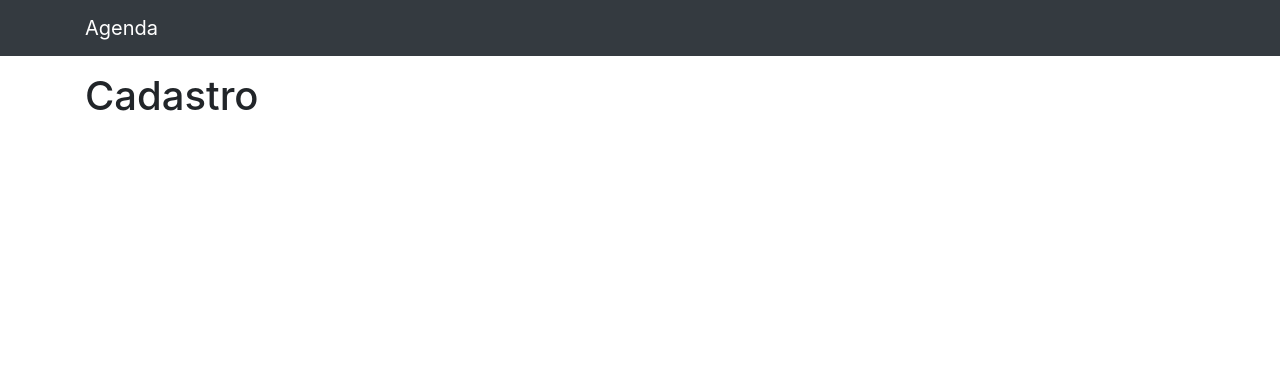
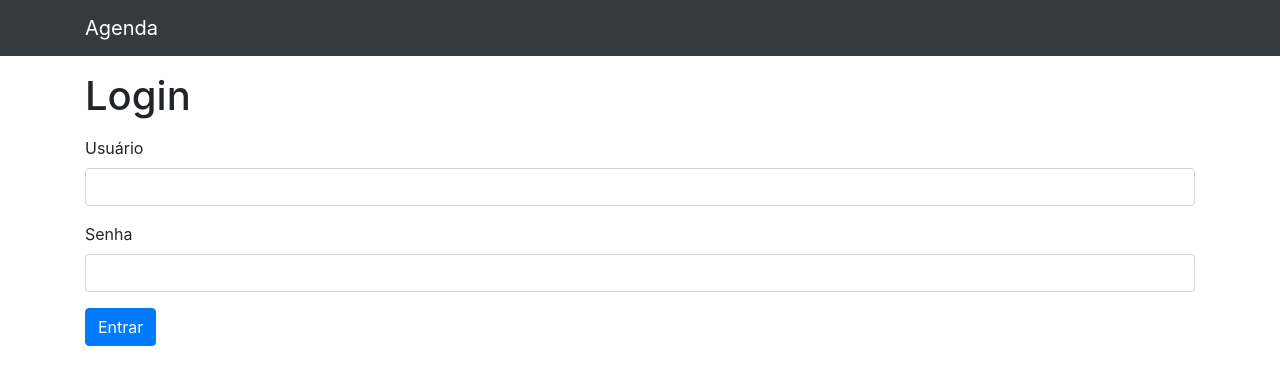
Before and after one commit to QueirozT/Agenda-Com-Django, a Django app: page /accounts/ in a window 1280 px wide. Shown: the top 385 px of the page. Run offline with Django 4.2, Linux system fonts and the light colour scheme; some libraries are stand-ins or nearby versions.

Commit message:
Criando o template de login

```diff
--- a/accounts/templates/accounts/login.html
+++ b/accounts/templates/accounts/login.html
@@ -2,8 +2,21 @@
 
 {% block conteudo %}
 
-    <h1 class="mt-3 mb-3">Cadastro</h1>
+    <h1 class="mt-3 mb-3">Login</h1>
 
     {% include 'parciais/_alert.html' %}
 
+    <form method="POST" action="{% url 'login' %}">
+        {% csrf_token %}
+        <div class="form-group">
+            <label>Usuário</label>
+            <input type="text" class="form-control" required name="usuario" value="{{ request.POST.usuario }}">
+        </div>
+        <div class="form-group">
+            <label>Senha</label>
+            <input type="password" class="form-control" required name="senha">
+        </div>
+        <button type="submit" class="btn btn-primary">Entrar</button>
+    </form>
+
 {% endblock %}
```
